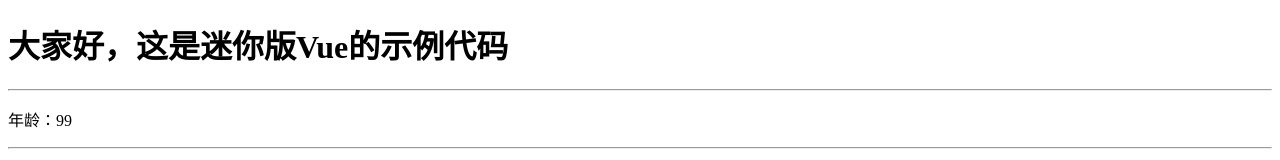
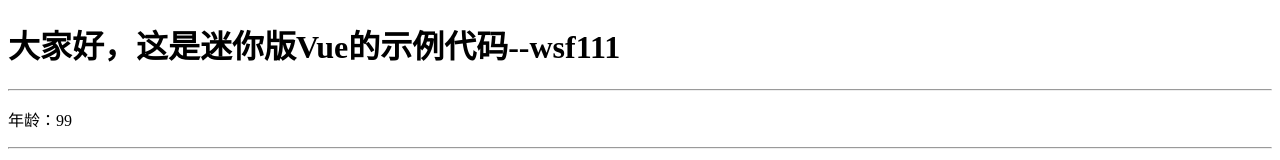
Before and after one commit to wangshifeng987/miniVue, a website built with webpack: page src/index.html in a window 1280 px wide. Shown: the top 160 px of the page. Built offline with nearby package versions, Linux system fonts and the light colour scheme.

Commit message:
这是测试
Signed-off-by: wangshifeng <wangshifeng987@163.com>

```diff
--- a/src/index.html
+++ b/src/index.html
@@ -9,7 +9,7 @@
 <body>
     <div id="app">
 
-        <h1>大家好，这是迷你版Vue的示例代码</h1>
+        <h1>大家好，这是迷你版Vue的示例代码--wsf111</h1>
         <hr />
         <p>年龄：{{age}}</p>
         <hr />
```
